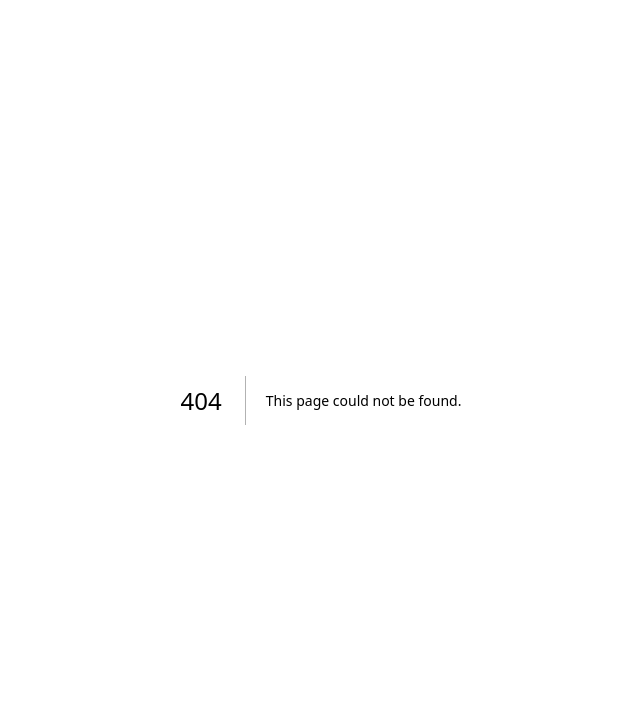
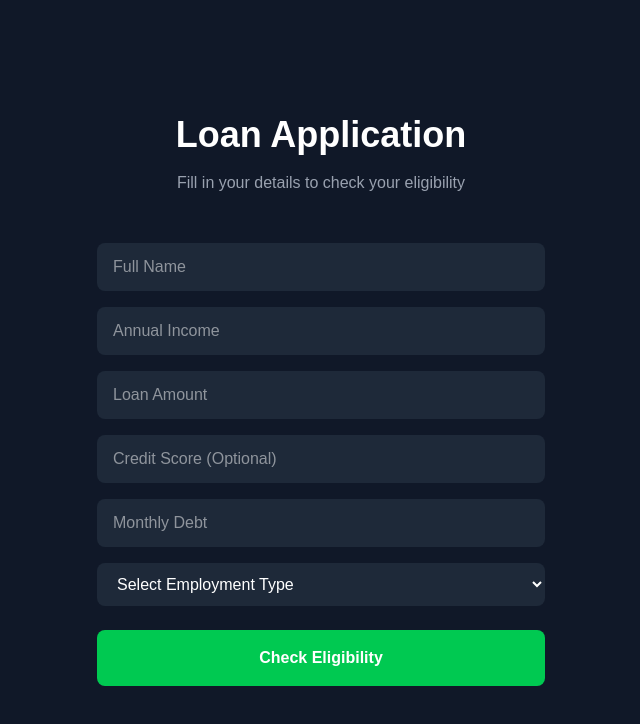
Before and after one commit to ChNafi222/AI-Loan-Eligibility-Next-app, a Next.js app: page /apply in a window 1280 px wide. Before the commit this address had no page. Shown: the top 724 px of the page, without its empty margins (319-959 px from the left). Built offline with nearby package versions, Linux system fonts and the light colour scheme.

Commit message:
add application form

```diff
--- /dev/null
+++ b/app/apply/page.tsx
@@ -0,0 +1,91 @@
+"use client"
+
+import { useState } from "react";
+
+
+
+
+export default function ApplyPage(){
+const [formData, setFormData] = useState({
+    fullName: "",
+    annualIncome: "",
+    employmentType: "",
+    loanAmount: "",
+    creditScore: "",
+    monthlyDebt: ""
+})
+
+    return (
+        <main className="min-h-screen bg-gray-900 flex flex-col items-center justify-center">
+            <h1 className="text-4xl font-bold text-white">
+                Loan Application
+                </h1>
+
+
+                <p className="text-gray-400 mt-4">
+                    Fill in your details to check your eligibility
+                </p>
+
+                <form className="w-full max-w-md mt-8">
+
+                <input
+                type="text"
+                placeholder="Full Name"
+                value={formData.fullName}
+                onChange={(e) => setFormData({...formData, fullName: e.target.value})}
+                className="w-full bg-gray-800 text-white px-4 py-3 rounded-lg mt-4"
+                />
+
+                <input
+                type="number"
+                placeholder="Annual Income"
+                value={formData.annualIncome}
+                onChange={(e) => setFormData({...formData, annualIncome: e.target.value})}
+                className="w-full bg-gray-800 text-white px-4 py-3 rounded-lg mt-4"
+                />
+
+                <input
+                type="number"
+                placeholder="Loan Amount"
+                value={formData.loanAmount}
+                onChange={(e) => setFormData({...formData, loanAmount: e.target.value})}
+                className="w-full bg-gray-800 text-white px-4 py-3 rounded-lg mt-4"
+                />
+
+                <input
+                type="number"
+                placeholder="Credit Score (Optional)"
+                value={formData.creditScore}
+                onChange={(e) => setFormData({...formData, creditScore: e.target.value})}
+                className="w-full bg-gray-800 text-white px-4 py-3 rounded-lg mt-4"
+                />
+
+                <input
+                type="number"
+                placeholder="Monthly Debt"
+                value={formData.monthlyDebt}
+                onChange={(e) => setFormData({...formData, monthlyDebt: e.target.value})}
+                className="w-full bg-gray-800 text-white px-4 py-3 rounded-lg mt-4"
+                />
+
+                <select
+                value={formData.employmentType}
+                onChange={(e) => setFormData({...formData, employmentType: e.target.value})}
+                className="w-full bg-gray-800 text-white px-4 py-3 rounded-lg mt-4"
+                >
+                    <option value="">Select Employment Type</option>
+                    <option value="employed">Employed</option>
+                    <option value="unemployed">Unemployed</option>
+                    <option value="self-employed">Self-Employed</option>
+                </select>
+
+                <button
+                type="submit"
+                className="w-full bg-green-500 text-white py-4 rounded-lg font-semibold mt-6"
+                >
+                    Check Eligibility
+                </button>
+                </form>
+        </main>
+    )
+}
--- a/app/page.tsx
+++ b/app/page.tsx
@@ -1,3 +1,5 @@
+import Link from "next/link";
+
 export default function HomePage() {
   return (
     <main className="min-h-screen bg-gray-900 flex flex-col items-center justify-center">
@@ -12,9 +14,13 @@ export default function HomePage() {
             Check your loan eligibility in seconds using AI-powered credit scoring.
          </p>
 
-         <button className="bg-green-500 text-white px-8 py-4 rounded-lg text-lg font-semibold mt-8">
-            Check My Eligibility
-         </button>
+        <Link
+  href="/apply"
+  className="block text-center bg-green-500 text-white px-8 py-4 rounded-lg text-lg font-semibold mt-8"
+>
+  Check My Eligibility
+</Link>
+
       </div>
     </main>
   )
```
